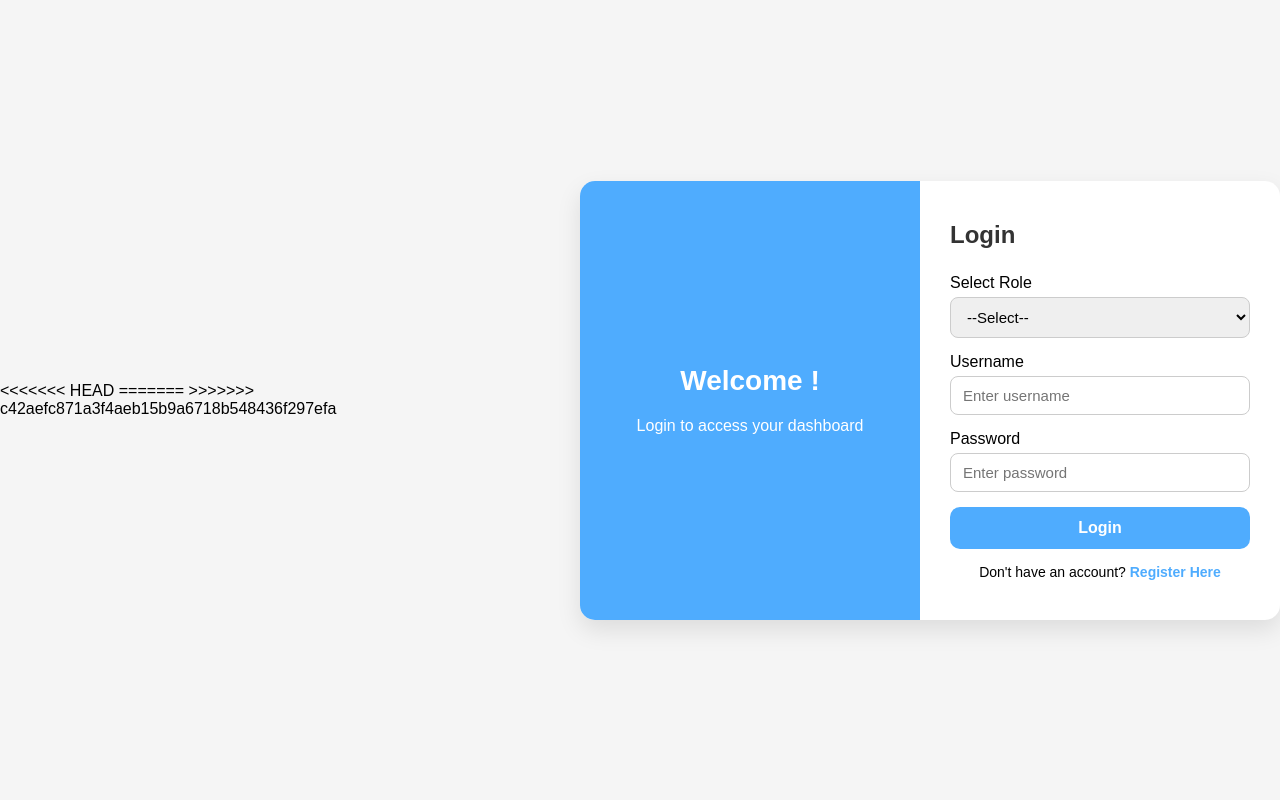
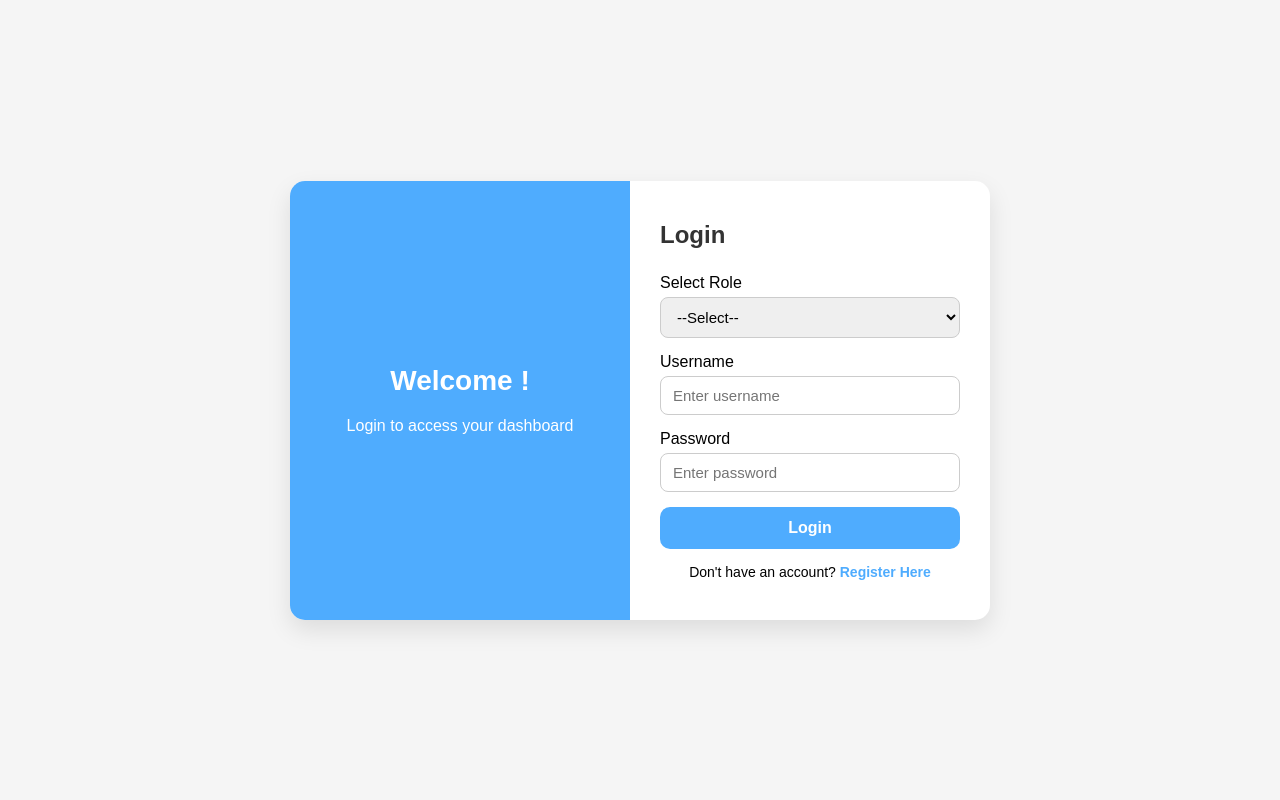
Before and after one commit to nitin-1212/SIH-2.0, a Python web app: template template/index.html in a window 1280 px wide. Run offline with Jinja, Linux system fonts and the light colour scheme; the template is opened without the code that fills it, so the values that code supplies are empty.

Commit message:
Update index.html

```diff
--- a/template/index.html
+++ b/template/index.html
@@ -1,17 +1,10 @@
 <!DOCTYPE html>
 <html lang="en">
 <head>
-<<<<<<< HEAD
 <meta charset="UTF-8">
 <meta name="viewport" content="width=device-width, initial-scale=1.0">
 <title>Login - Dashboard</title>
 <link rel="stylesheet" href="/static/css/index.css">
-=======
-  <meta charset="UTF-8">
-  <meta name="viewport" content="width=device-width, initial-scale=1.0">
-  <title>Campus Dashboard</title>
-  <link rel="stylesheet" href=/static/style.css>
->>>>>>> c42aefc871a3f4aeb15b9a6718b548436f297efa
 </head>
 <body>
 
```
